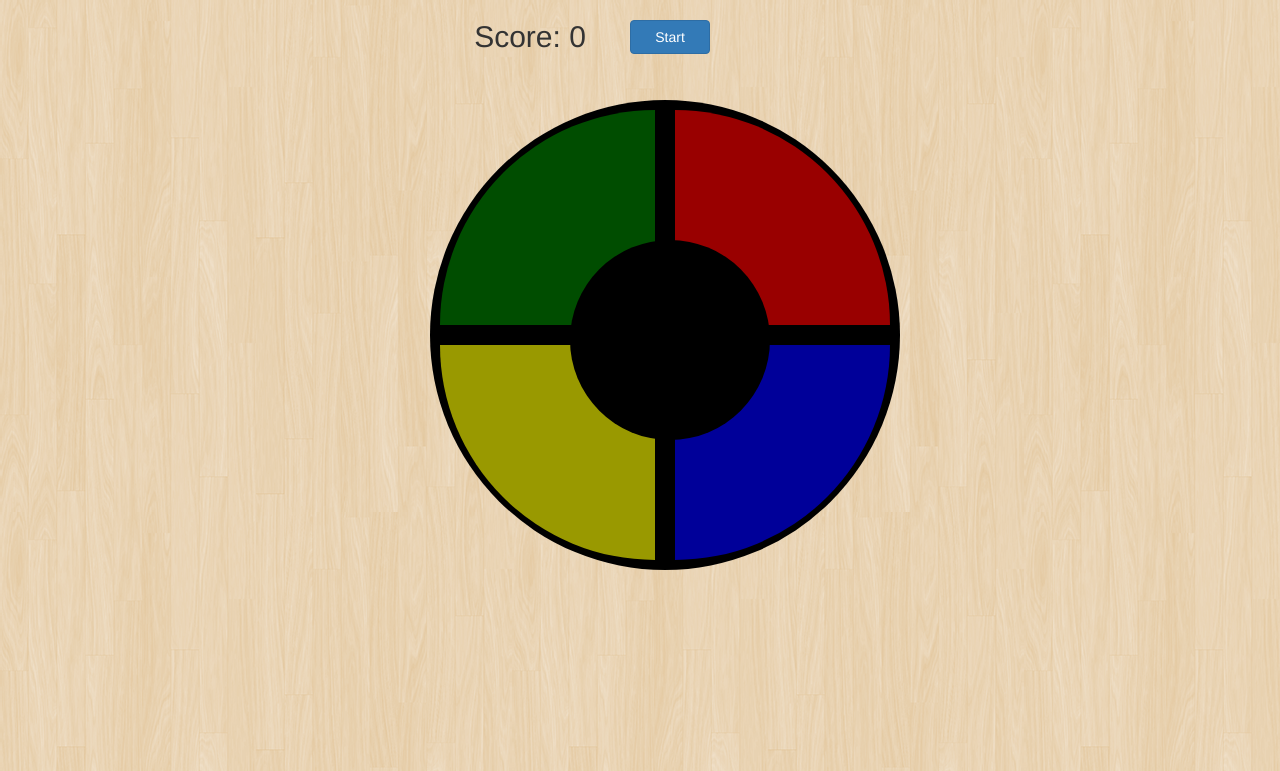
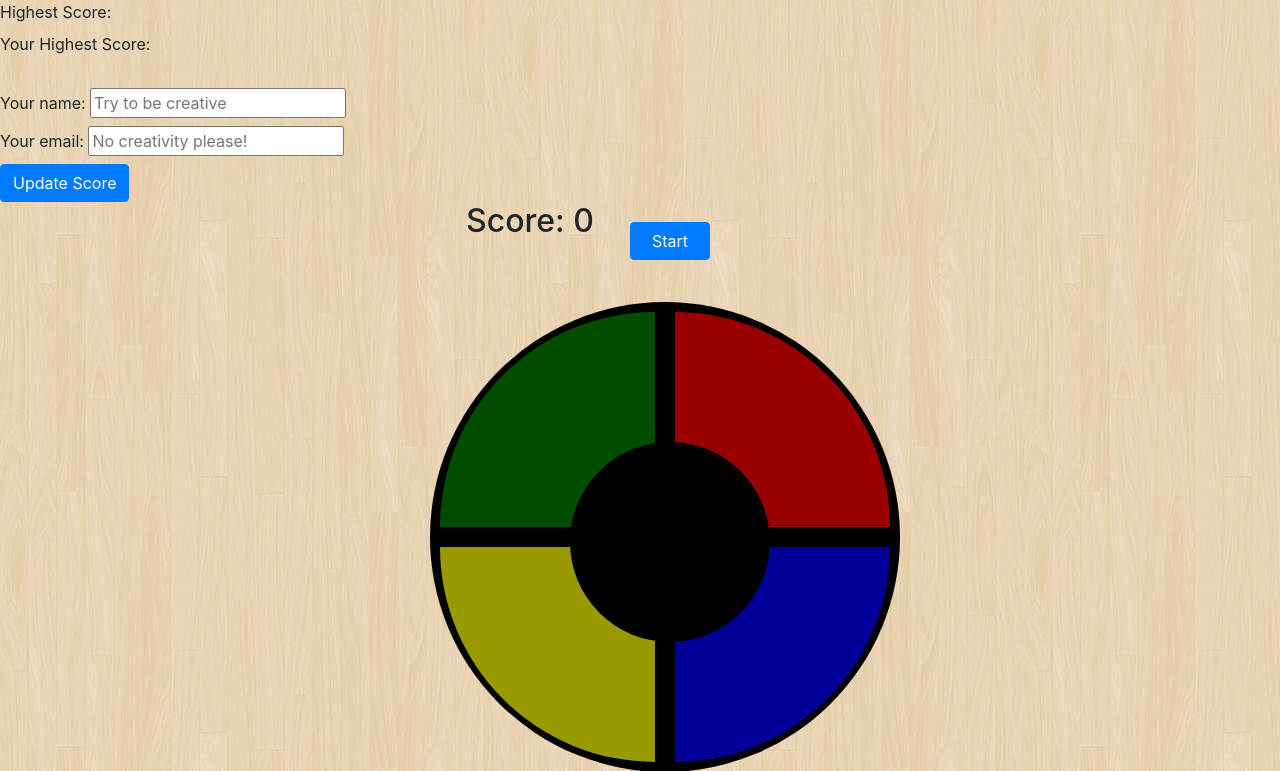
Before and after one commit to MayankPratap/Simon-Game, a Flask app: page / in a window 1280 px wide. Shown: the top 771 px of the page. Run offline with Flask 2, Linux system fonts and the light colour scheme; some libraries are stand-ins or nearby versions.

Commit message:
Added score update option

```diff
--- a/templates/index.html
+++ b/templates/index.html
@@ -1,17 +1,34 @@
 <!DOCTYPE html>
 <html>
-
   <head>
-
     <link rel="stylesheet" href="{{ url_for('static',
-              filename='game.css') }}" type="text/css"/>
-    <link rel="stylesheet" type="text/css" href="https://maxcdn.bootstrapcdn.com/bootstrap/3.3.6/css/bootstrap.min.css">
-    <script src="https://code.jquery.com/jquery-2.2.4.min.js"></script>
-    <script src="{{ url_for('static',filename='game.js') }}" defer></script>
+            filename='game.css') }}" type="text/css"/>
+    <link rel="stylesheet" type="text/css" href="{{ url_for('static',
+            filename='bootstrap.min.css') }}">
+    <script src="{{ url_for('static',
+            filename='jquery-2.2.4.min.js') }}"></script>
+    <script src="{{ url_for('static',filename='game.js') }}" ></script>
 
   </head>
 
   <body>
+
+    <div class="update">
+       <label id="high">Highest Score:</label><br>
+       <label id="yhigh">Your Highest Score:</label><br><br>
+       <label>Your name:
+           <input type="text" id="name" placeholder="Try to be creative" required/>
+       </label>
+       <br>
+       <label>Your email:
+           <input type="email" id="email" name="email" placeholder="No creativity please!" required/>
+      </label>
+      <br>
+      <button id="updateScore" class="btn btn-primary">
+           Update Score
+      </button>
+
+    </div>
 
     <div class="wrapper">
      <div class="back">
@@ -53,5 +70,7 @@
 
  </div>
 
+
+
 </body>
 </html>
```
